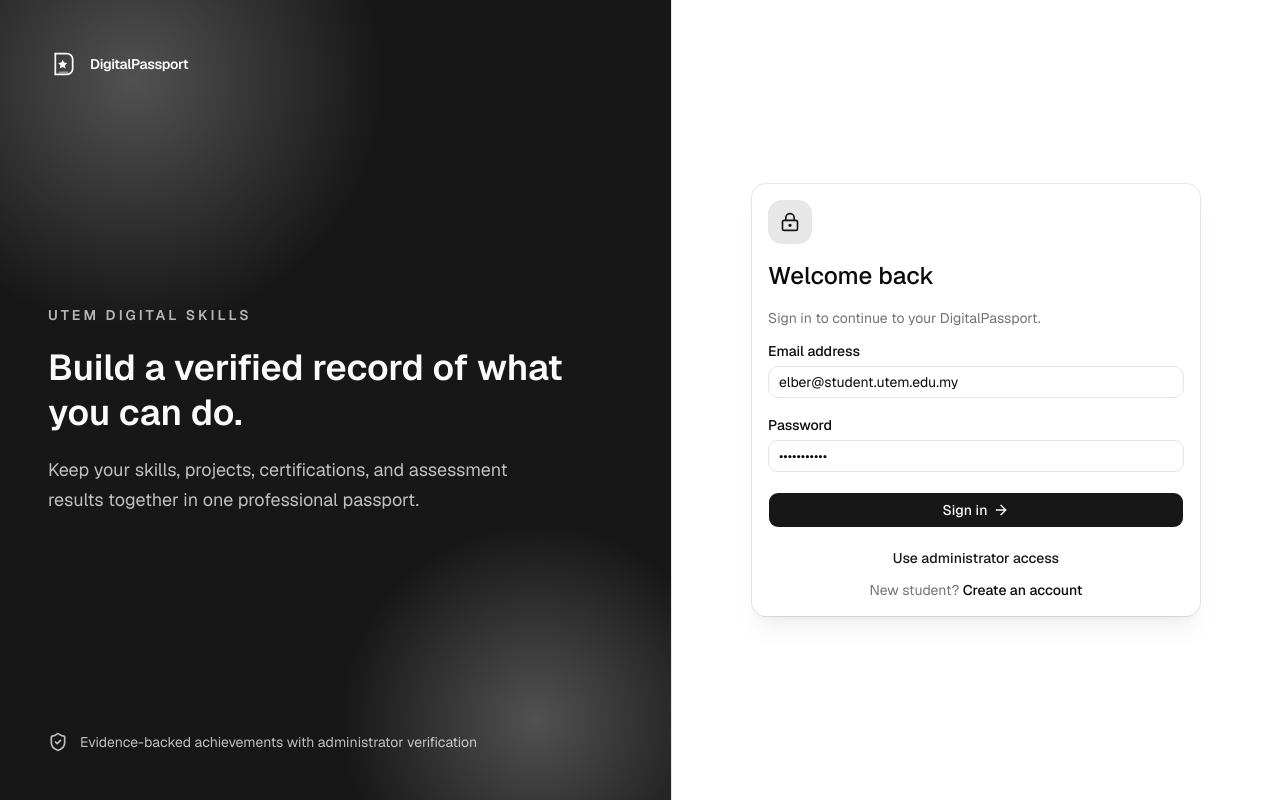
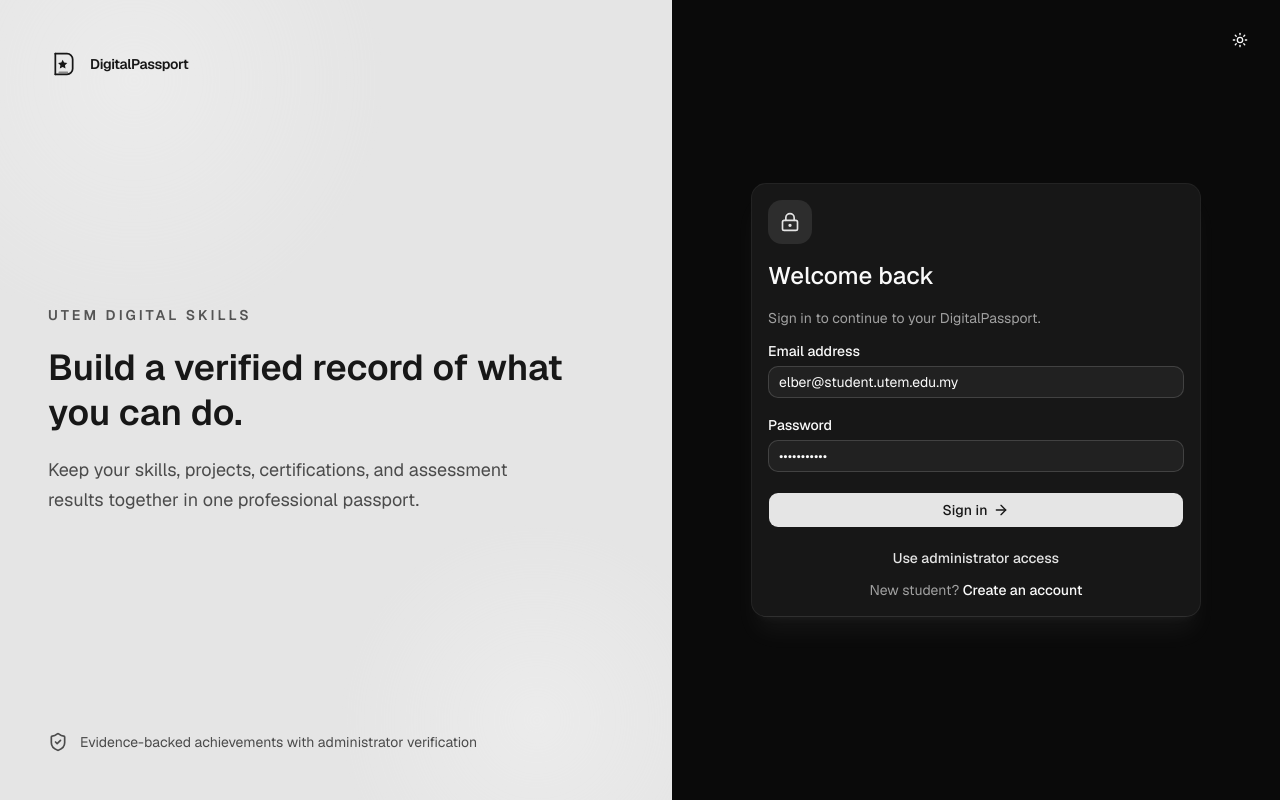
Before and after one commit to brianel1/DigitalPassport, a Vue app in the folder frontend/: page /login in a window 1280 px wide. Built offline with nearby package versions, Linux system fonts and the light colour scheme.

Commit message:
feat-add-theme-toggle

```diff
--- a/frontend/index.html
+++ b/frontend/index.html
@@ -1,11 +1,15 @@
 <!doctype html>
-<html lang="en">
+<html lang="en" class="dark">
   <head>
     <meta charset="UTF-8" />
     <link rel="icon" type="image/svg+xml" href="/favicon.svg" />
     <meta name="viewport" content="width=device-width, initial-scale=1.0" />
     <meta name="description" content="DigitalPassport student digital skills portfolio" />
     <title>DigitalPassport</title>
+    <script>
+      const savedTheme = window.localStorage.getItem('digitalpassport-theme')
+      if (savedTheme === 'light') document.documentElement.classList.remove('dark')
+    </script>
   </head>
   <body>
     <div id="app"></div>
--- a/frontend/src/components/layout/AdminLayout.vue
+++ b/frontend/src/components/layout/AdminLayout.vue
@@ -13,6 +13,7 @@ import {
 import { Sheet, SheetContent, SheetTrigger } from '@/components/ui/sheet'
 import { ClipboardCheck, Gauge, ListChecks, LogOut, Menu } from '@lucide/vue'
 import BrandLogo from '@/components/brand/BrandLogo.vue'
+import ThemeToggle from '@/components/shared/ThemeToggle.vue'
 
 const { user, logout } = useAuth()
 const route = useRoute()
@@ -117,6 +118,7 @@ function handleLogout() {
         </div>
 
         <div class="ml-auto flex items-center gap-3">
+          <ThemeToggle />
           <DropdownMenu>
             <DropdownMenuTrigger as-child>
               <Button variant="ghost" class="flex items-center gap-2">
--- a/frontend/src/components/layout/StudentLayout.vue
+++ b/frontend/src/components/layout/StudentLayout.vue
@@ -40,6 +40,7 @@ import {
   UserRound,
 } from '@lucide/vue'
 import BrandLogo from '@/components/brand/BrandLogo.vue'
+import ThemeToggle from '@/components/shared/ThemeToggle.vue'
 
 const navItems = [
   { label: 'Dashboard', path: '/student/dashboard', icon: Gauge },
@@ -138,6 +139,7 @@ function handleLogout() {
         </div>
 
         <div class="ml-auto flex items-center gap-3">
+          <ThemeToggle />
           <DropdownMenu>
             <DropdownMenuTrigger as-child>
               <Button variant="ghost" class="flex items-center gap-2">
--- /dev/null
+++ b/frontend/src/components/shared/ThemeToggle.vue
@@ -0,0 +1,25 @@
+<script setup lang="ts">
+import { computed } from 'vue'
+import { Moon, Sun } from '@lucide/vue'
+import { Button } from '@/components/ui/button'
+import { useTheme } from '@/composables/useTheme'
+
+const { theme, toggleTheme } = useTheme()
+
+const label = computed(() => theme.value === 'dark' ? 'Switch to light theme' : 'Switch to dark theme')
+</script>
+
+<template>
+  <Button
+    variant="ghost"
+    size="icon"
+    type="button"
+    :aria-label="label"
+    :title="label"
+    @click="toggleTheme"
+  >
+    <Sun v-if="theme === 'dark'" class="size-4" />
+    <Moon v-else class="size-4" />
+    <span class="sr-only">{{ label }}</span>
+  </Button>
+</template>
--- /dev/null
+++ b/frontend/src/composables/useTheme.ts
@@ -0,0 +1,50 @@
+import { ref } from 'vue'
+
+export type Theme = 'dark' | 'light'
+
+const THEME_STORAGE_KEY = 'digitalpassport-theme'
+const theme = ref<Theme>('dark')
+let restored = false
+
+function applyTheme(nextTheme: Theme) {
+  theme.value = nextTheme
+
+  if (typeof document === 'undefined') return
+
+  document.documentElement.classList.toggle('dark', nextTheme === 'dark')
+  document.documentElement.style.colorScheme = nextTheme
+}
+
+function restore() {
+  if (restored) return
+
+  const savedTheme = typeof window !== 'undefined'
+    ? window.localStorage.getItem(THEME_STORAGE_KEY)
+    : null
+
+  applyTheme(savedTheme === 'light' ? 'light' : 'dark')
+  restored = true
+}
+
+function setTheme(nextTheme: Theme) {
+  applyTheme(nextTheme)
+
+  if (typeof window !== 'undefined') {
+    window.localStorage.setItem(THEME_STORAGE_KEY, nextTheme)
+  }
+}
+
+function toggleTheme() {
+  setTheme(theme.value === 'dark' ? 'light' : 'dark')
+}
+
+export function useTheme() {
+  restore()
+
+  return {
+    theme,
+    setTheme,
+    toggleTheme,
+    restore,
+  }
+}
--- a/frontend/src/main.ts
+++ b/frontend/src/main.ts
@@ -3,6 +3,8 @@ import './style.css'
 import App from './App.vue'
 import router from './router'
 import { useAuth } from './composables/useAuth'
+import { useTheme } from './composables/useTheme'
 
 useAuth().restore()
+useTheme().restore()
 createApp(App).use(router).mount('#app')
--- a/frontend/src/pages/public/LandingPage.vue
+++ b/frontend/src/pages/public/LandingPage.vue
@@ -48,7 +48,7 @@ const stats = [
 </script>
 
 <template>
-  <div class="min-h-screen bg-background text-foreground">
+  <div class="dark min-h-screen bg-background text-foreground">
     <!-- Navigation -->
     <nav class="fixed top-0 z-50 w-full border-b border-border/50 bg-background/80 backdrop-blur-lg">
       <div class="mx-auto flex h-16 max-w-6xl items-center justify-between px-6">
--- a/frontend/src/pages/public/LoginPage.vue
+++ b/frontend/src/pages/public/LoginPage.vue
@@ -8,6 +8,7 @@ import { Input } from '@/components/ui/input'
 import { Label } from '@/components/ui/label'
 import { useAuth } from '@/composables/useAuth'
 import BrandLogo from '@/components/brand/BrandLogo.vue'
+import ThemeToggle from '@/components/shared/ThemeToggle.vue'
 
 const router = useRouter()
 const { login, user } = useAuth()
@@ -54,7 +55,10 @@ function submit() {
       </div>
     </section>
 
-    <main class="flex items-center justify-center bg-background px-6 py-12">
+    <main class="relative flex items-center justify-center bg-background px-6 py-12">
+      <div class="absolute right-6 top-6">
+        <ThemeToggle />
+      </div>
       <div class="w-full max-w-md">
         <RouterLink to="/" class="mb-10 text-primary lg:hidden"><BrandLogo size="sm" /></RouterLink>
 
--- a/frontend/src/pages/public/RegisterPage.vue
+++ b/frontend/src/pages/public/RegisterPage.vue
@@ -8,6 +8,7 @@ import { Input } from '@/components/ui/input'
 import { Label } from '@/components/ui/label'
 import { useAuth } from '@/composables/useAuth'
 import BrandLogo from '@/components/brand/BrandLogo.vue'
+import ThemeToggle from '@/components/shared/ThemeToggle.vue'
 
 const router = useRouter()
 const { register } = useAuth()
@@ -31,7 +32,10 @@ function submit() {
 </script>
 
 <template>
-  <main class="min-h-screen bg-[radial-gradient(circle_at_top,_var(--color-primary)/8%,_transparent_35%)] px-6 py-10">
+  <main class="relative min-h-screen bg-[radial-gradient(circle_at_top,_var(--color-primary)/8%,_transparent_35%)] px-6 py-10">
+    <div class="absolute right-6 top-6">
+      <ThemeToggle />
+    </div>
     <div class="mx-auto w-full max-w-2xl">
       <RouterLink to="/" class="mb-8 flex justify-center text-primary"><BrandLogo size="sm" /></RouterLink>
 
--- a/frontend/src/style.css
+++ b/frontend/src/style.css
@@ -68,6 +68,7 @@
 }
 
 :root {
+    color-scheme: light;
     --background: oklch(1 0 0);
     --foreground: oklch(0.145 0 0);
     --card: oklch(1 0 0);
@@ -103,6 +104,7 @@
 }
 
 .dark {
+    color-scheme: dark;
     --background: oklch(0.145 0 0);
     --foreground: oklch(0.985 0 0);
     --card: oklch(0.205 0 0);
```
